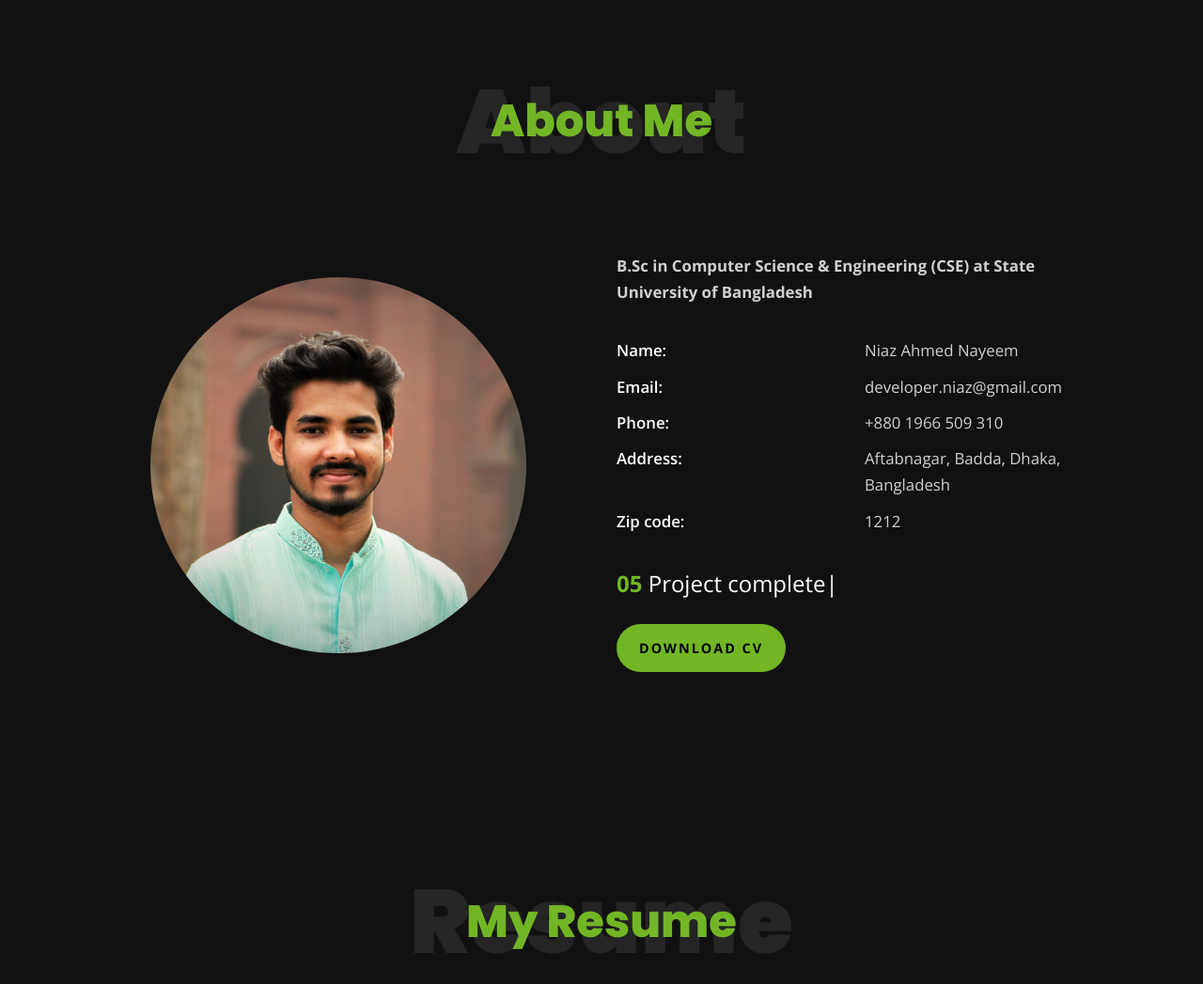
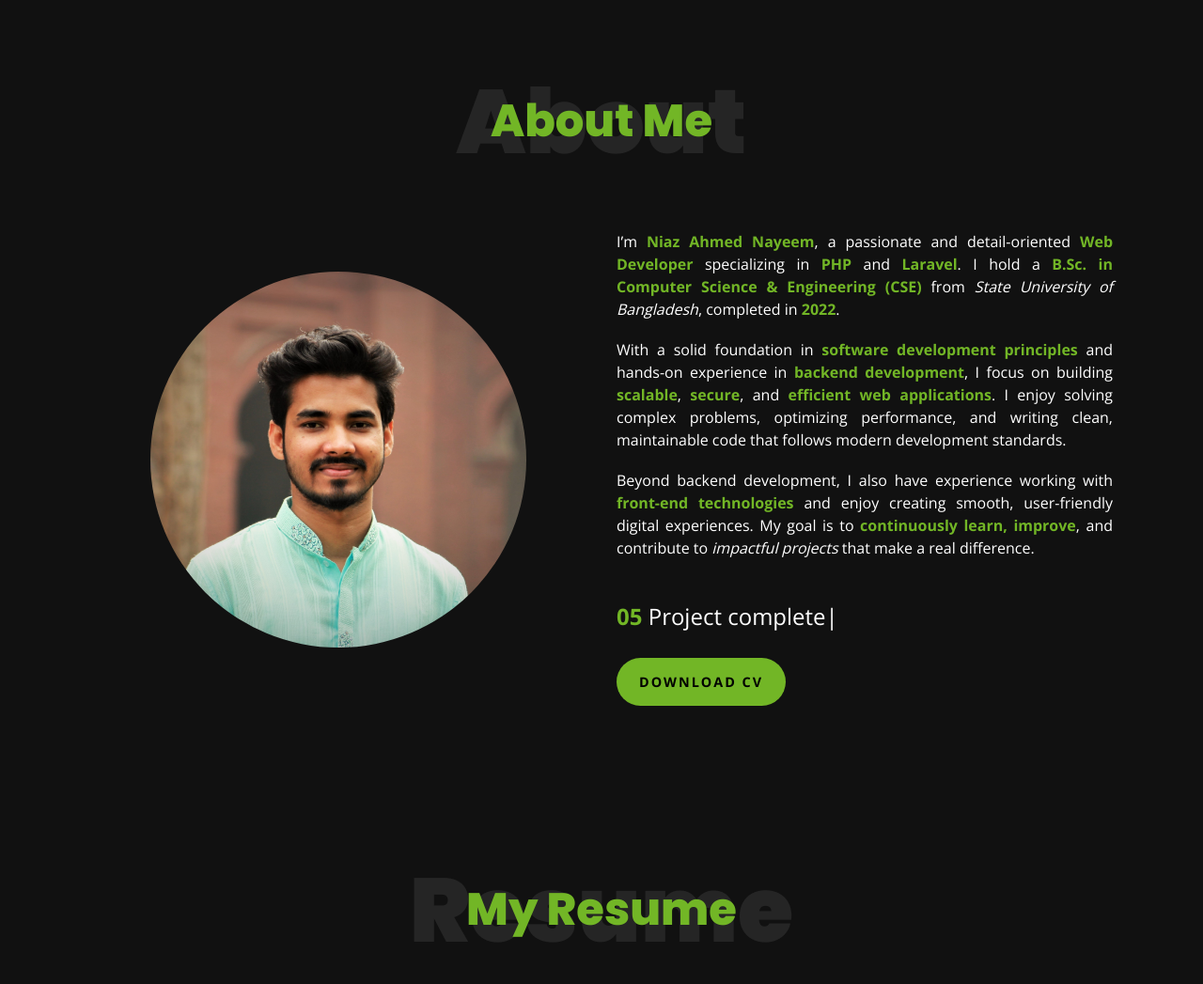
Before and after one commit to NiazAhmedNayeem/portfolio, a PHP site: page / in a window 1280 px wide. Shown: the part 879-1926 px from the top of the page at 94% size. Run offline with PHP 8.4, Linux system fonts and the light colour scheme; some libraries are stand-ins or nearby versions.

Commit message:
Update about section

```diff
--- a/css/style.css
+++ b/css/style.css
@@ -147,10 +147,10 @@
     padding: 5rem 0 2.5rem 0;
 }
 .about .row-right{
-    padding: 3rem 0;
+    padding: 0rem 0;
 }
 .about .row-right p{
-    margin: 1rem 0;
+    margin: 0rem 0;
 }
 .about-content{
     margin: 1.5rem 0;
@@ -632,7 +632,7 @@
     .about .row-left{
         width: 400px;
         height: 400px;
-        margin: 1rem auto;
+        margin: 0rem auto;
         overflow: hidden;
         border-radius: 50%;
         position: relative;
--- a/index.html
+++ b/index.html
@@ -124,9 +124,36 @@
         </div>
 
         <div class = "row-right">
-          <h1 class = "text">B.Sc in Computer Science & Engineering (CSE) at State University of Bangladesh</h1>
+          <!-- <h1 class = "text">B.Sc in Computer Science & Engineering (CSE) at State University of Bangladesh</h1> -->
           <div class = "about-content">
-            <ul>
+
+            <p style="text-align: justify;">
+              I’m <strong style="color: #72B626;">Niaz Ahmed Nayeem</strong>, a passionate and detail-oriented
+              <strong><span style="color: #72B626;">Web Developer</span></strong> specializing in
+              <strong style="color: #72B626;">PHP</strong> and <strong style="color: #72B626;">Laravel</strong>. I hold a
+              <strong style="color: #72B626;">B.Sc. in Computer Science & Engineering (CSE)</strong> from
+              <em>State University of Bangladesh</em>, completed in <strong style="color: #72B626;">2022</strong>.
+            </p>
+
+            <p style="text-align: justify;">
+              With a solid foundation in <strong style="color: #72B626;">software development principles</strong>
+              and hands-on experience in <strong style="color: #72B626;">backend development</strong>, I focus on
+              building <strong style="color: #72B626;">scalable</strong>, <strong style="color: #72B626;">secure</strong>, and
+              <strong style="color: #72B626;">efficient web applications</strong>. I enjoy solving complex problems,
+              optimizing performance, and writing clean, maintainable code that follows
+              modern development standards.
+            </p>
+
+            <p style="text-align: justify;">
+              Beyond backend development, I also have experience working with
+              <strong style="color: #72B626;">front-end technologies</strong> and enjoy creating smooth,
+              user-friendly digital experiences. My goal is to
+              <strong style="color: #72B626;">continuously learn, improve</strong>, and contribute to
+              <em>impactful projects</em> that make a real difference.
+            </p>
+
+
+            <!-- <ul>
               <li class = "text">
                 <span>Name: </span>
                 <span>Niaz Ahmed Nayeem</span>
@@ -139,10 +166,10 @@
                 <span>Phone: </span>
                 <span>+880 1966 509 310</span>
               </li>
-              <!-- <li class = "text">
+              <li class = "text">
                 <span>Date of Birth: </span>
                 <span>November 07</span>
-              </li> -->
+              </li>
               <li class = "text">
                 <span>Address: </span>
                 <span>Aftabnagar, Badda, Dhaka, Bangladesh</span>
@@ -151,7 +178,7 @@
                 <span>Zip code: </span>
                 <span>1212</span>
               </li>
-            </ul>
+            </ul> -->
           </div>
 
           <h3>05 <span class="auto-type-3"></span></h3>
```
